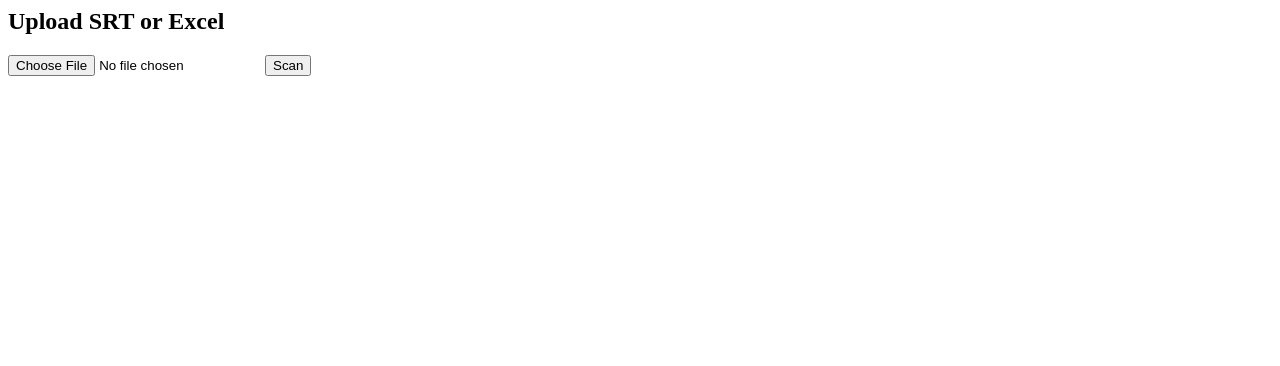
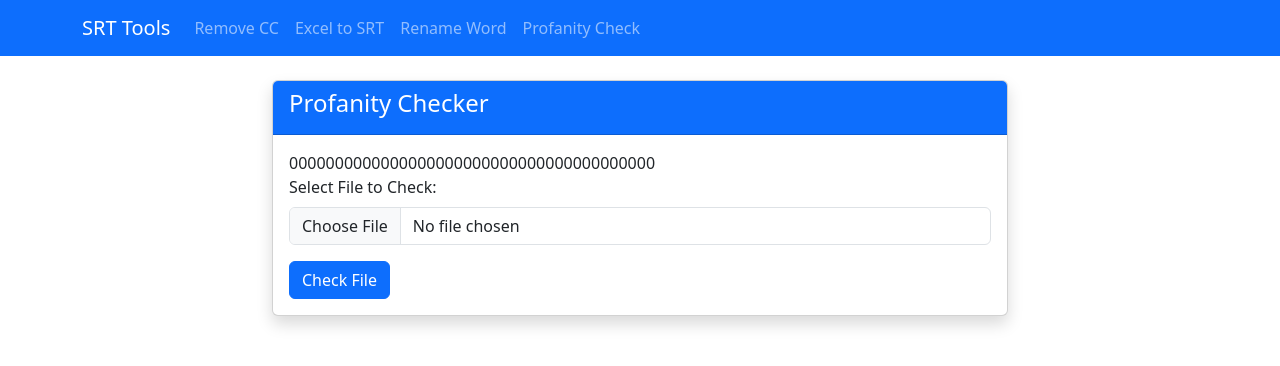
Before and after one commit to lokosmotos/rdk, a Flask app: template templates/profanity.html in a window 1280 px wide. Shown: the top 366 px of the page. Run offline with Flask 3, Linux system fonts and the light colour scheme; the template is opened without the code that fills it, so the values that code supplies are empty; some libraries are stand-ins or nearby versions.

Commit message:
Update profanity.html

```diff
--- a/templates/profanity.html
+++ b/templates/profanity.html
@@ -1,5 +1,23 @@
-<form method="POST" enctype="multipart/form-data">
-  <h2>Upload SRT or Excel</h2>
-  <input type="file" name="file" required>
-  <button type="submit">Scan</button>
-</form>
+{% extends "base.html" %}
+{% block content %}
+<div class="row">
+    <div class="col-md-8 mx-auto">
+        <div class="card shadow">
+            <div class="card-header bg-primary text-white">
+                <h4>Profanity Checker</h4>
+            </div>
+            <div class="card-body">
+                <form method="POST" enctype="multipart/form-data">
+                    {{ csrf_token() }}
+                    <div class="mb-3">
+                        <label class="form-label">Select File to Check:</label>
+                        <input class="form-control" type="file" name="file"
+                               accept=".srt,.xlsx,.xls,.docx,.txt" required>
+                    </div>
+                    <button type="submit" class="btn btn-primary">Check File</button>
+                </form>
+            </div>
+        </div>
+    </div>
+</div>
+{% endblock %}
```
